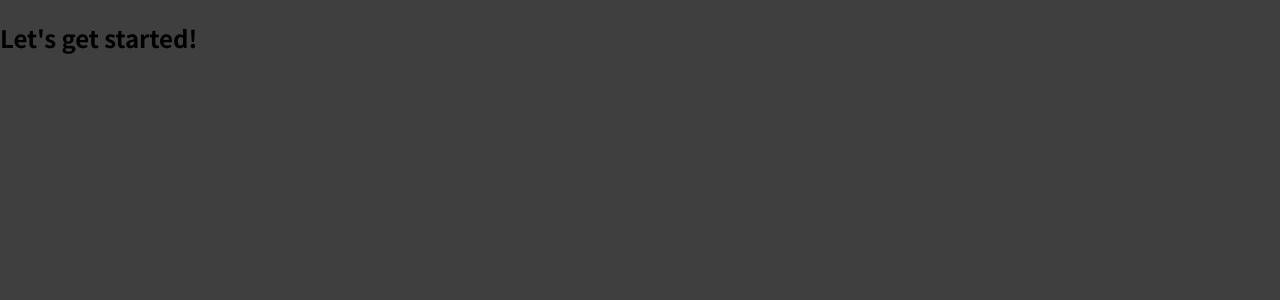
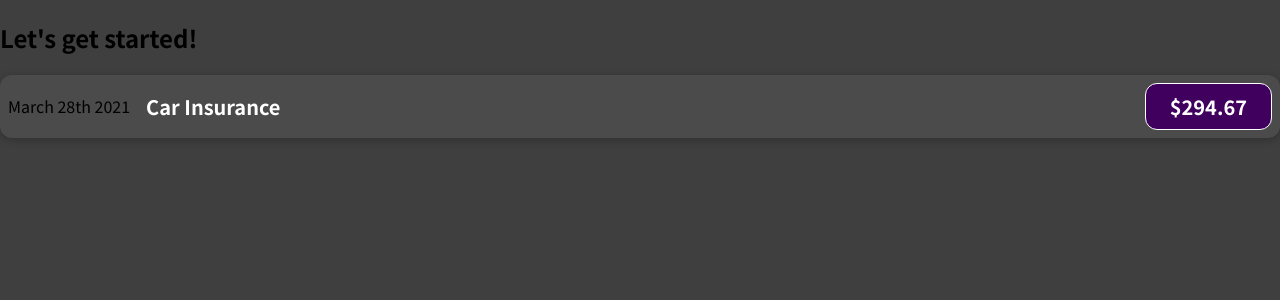
Before and after one commit to ajay0006/expense-app-v2, a React (Create React App) app: page / in a window 1280 px wide. Shown: the top 300 px of the page. Built offline with nearby package versions, Linux system fonts and the light colour scheme.

Commit message:
create expenseItem component

```diff
--- a/src/App.js
+++ b/src/App.js
@@ -1,9 +1,12 @@
+import ExpenseItem from "./components/ExpenseItem";
+
 function App() {
-  return (
-    <div>
-      <h2>Let's get started!</h2>
-    </div>
-  );
+    return (
+        <div>
+            <h2>Let's get started!</h2>
+            <ExpenseItem/>
+        </div>
+    );
 }
 
 export default App;
--- /dev/null
+++ b/src/components/ExpenseItem.css
@@ -0,0 +1,59 @@
+.expense-item {
+  display: flex;
+  justify-content: space-between;
+  align-items: center;
+  box-shadow: 0 2px 8px rgba(0, 0, 0, 0.25);
+  padding: 0.5rem;
+  margin: 1rem 0;
+  border-radius: 12px;
+  background-color: #4b4b4b;
+}
+
+.expense-item__description {
+  display: flex;
+  flex-direction: column;
+  gap: 1rem;
+  align-items: flex-end;
+  flex-flow: column-reverse;
+  justify-content: flex-start;
+  flex: 1;
+}
+
+.expense-item h2 {
+  color: #3a3a3a;
+  font-size: 1rem;
+  flex: 1;
+  margin: 0 1rem;
+}
+
+.expense-item h2 {
+    color: white;
+}
+
+.expense-item__price {
+  font-size: 1rem;
+  font-weight: bold;
+  color: white;
+  background-color: #40005d;
+  border: 1px solid white;
+  padding: 0.5rem;
+  border-radius: 12px;
+}
+
+@media (min-width: 580px) {
+  .expense-item__description {
+    flex-direction: row;
+    align-items: center;
+    justify-content: flex-start;
+    flex: 1;
+  }
+
+  .expense-item__description h2 {
+    font-size: 1.25rem;
+  }
+
+  .expense-item__price {
+    font-size: 1.25rem;
+    padding: 0.5rem 1.5rem;
+  }
+}
--- /dev/null
+++ b/src/components/ExpenseItem.js
@@ -0,0 +1,17 @@
+import './ExpenseItem.css'
+
+function ExpenseItem() {
+    return (
+        <>
+            <div className='expense-item'>
+                <div>March 28th 2021</div>
+                <div className='expense-item__description'>
+                    <h2>Car Insurance</h2>
+                    <div className='expense-item__price'>$294.67</div>
+                </div>
+            </div>
+        </>
+    )
+}
+
+export default ExpenseItem
```
